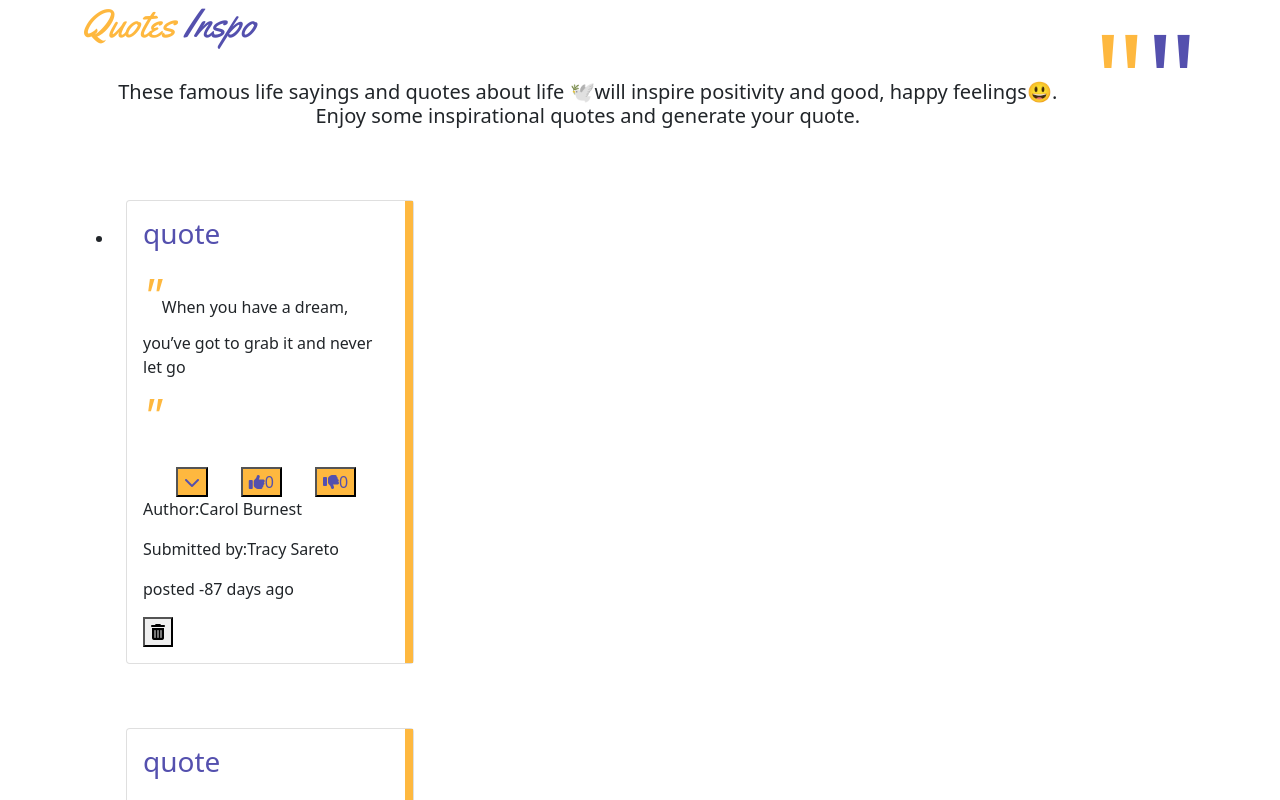
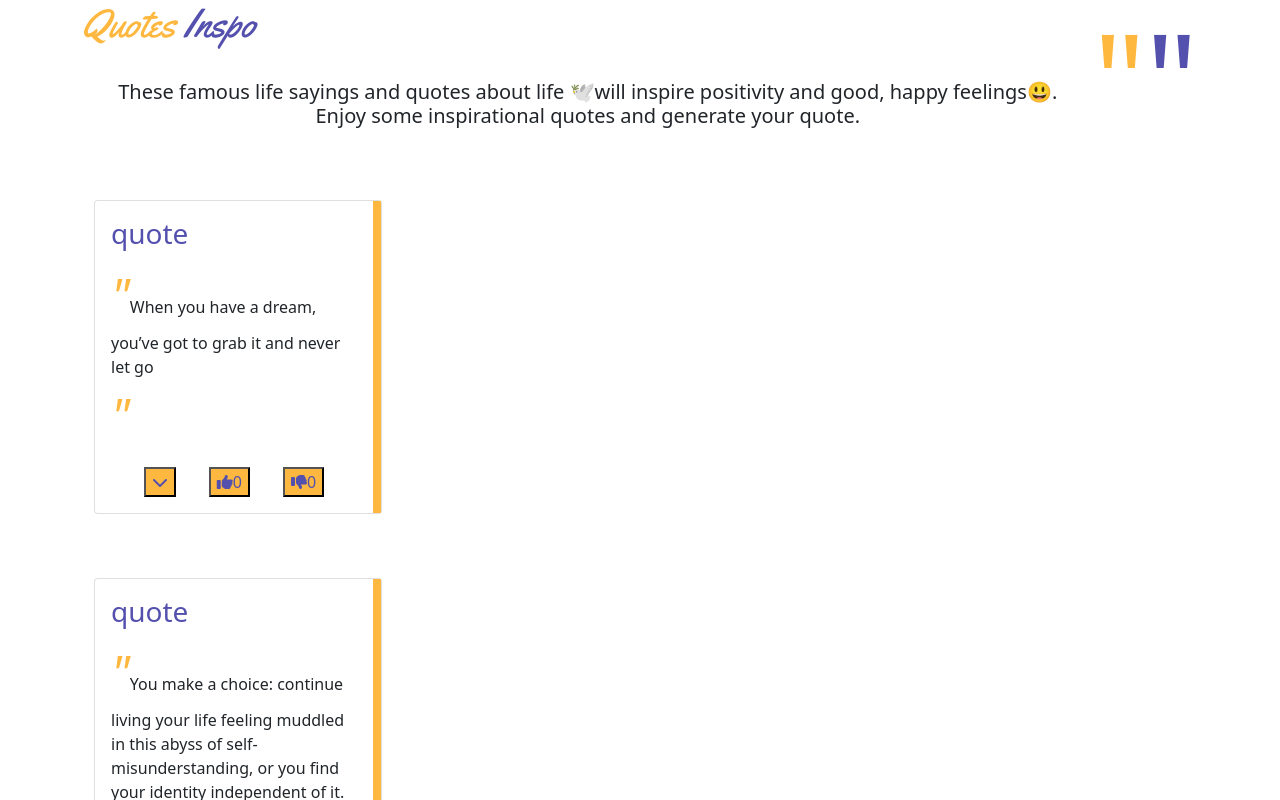
Before and after one commit to Brigid-Chepkemoi/quote-vote, an Angular app: page / in a window 1280 px wide. Shown: the top 800 px of the page. Built offline with nearby package versions, Linux system fonts and the light colour scheme.

Commit message:
add toggle funtion

```diff
--- a/src/app/quote/quote.component.css
+++ b/src/app/quote/quote.component.css
@@ -38,6 +38,7 @@ span {
 
 .quotes {
     margin-top: 4rem;
+    display: flex;
 }
 
 .card-body {
--- a/src/app/quote/quote.component.html
+++ b/src/app/quote/quote.component.html
@@ -2,8 +2,7 @@
     <h2>"<span>"</span></h2>
     <!-- <ng-progress></ng-progress> -->
     <h1>Quotes <span>Inspo</span></h1>
-    <div class="random">
-    </div>
+
     <h5>These famous life sayings and quotes about life 🕊️will inspire positivity and good, happy feelings😃.<br> Enjoy some inspirational quotes and generate your quote.</h5>
     <!-- <div class="row">
         <div class="blockquote text-center">
@@ -12,8 +11,8 @@
             </blockquote>
         </div>
     </div> -->
-    <ul class="row" >
-        <li>
+    <div class="row" >
+        <div class="container">
         <div class="quotes col-md-4 " *ngFor='let quote of quotes;let i = index'>
             <div class="card" style="width: 18rem;">
                 <div class="card-body">
@@ -40,9 +39,9 @@
             </div>
 
         </div>
-    </li>
-    </ul>
-
+    <!-- </li> -->
+    </div>
+</div>
     <app-quote-form (addQuote)="addNewQuote($event)"></app-quote-form>
 
 
--- a/src/app/quote/quote.component.ts
+++ b/src/app/quote/quote.component.ts
@@ -18,9 +18,12 @@ export class QuoteComponent implements OnInit {
     new Quotes(3, "I just want you to know that if you are out there and you are being really hard on yourself right now for something that has happened it’s normal. That is what is going to happen to you in life. No one gets through unscathed. We are all going to have a few scratches on us. Please be kind to yourselves and stand up for yourself, please.", "Taylor Swift",30,4,"Tracy Sareto",new Date(2022,  6, 6, 12, 49, 10))
    ];
   addNewQuote(quote){
-    let quotesLength = this.quote.length;
-    quote.id = quotesLength+1;
-    this.quotes.push(quote)
+    let quotesLength=this.quotes.length+1;
+    let quoteObj=new Quotes(quotesLength,quote.quote,quote.author,0,0,quote.submission,new Date());
+    this.quotes.push(quoteObj);
+    // let quotesLength = this.quote.length;
+    // quote.id = quotesLength+1;
+    // this.quotes.push(quote)
   }
 
   //toogle details
--- a/src/app/quotes.ts
+++ b/src/app/quotes.ts
@@ -2,6 +2,6 @@ export class Quotes {
     showauthor: boolean;//enable toggle between showing and hiding a author description
 
   constructor(public id: number , public quote: string,public author: string, public like:number, public dislike:number,public submission:string, public post:Date ){
-    this.showauthor=true;
+    this.showauthor=false;
   }
 }
```
